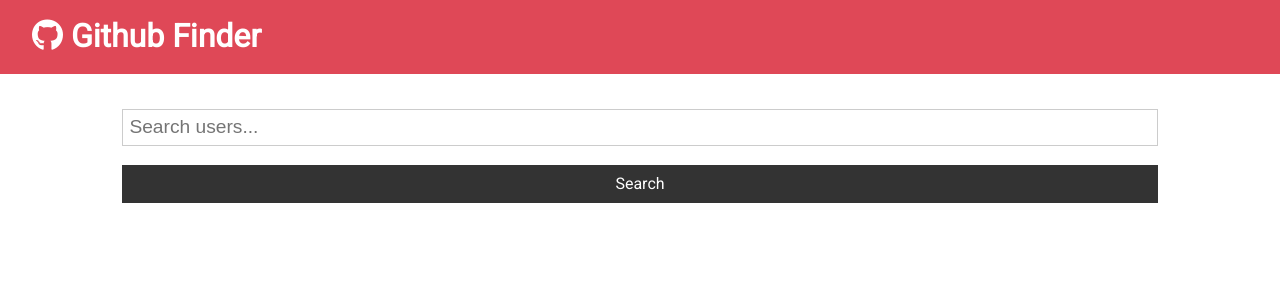
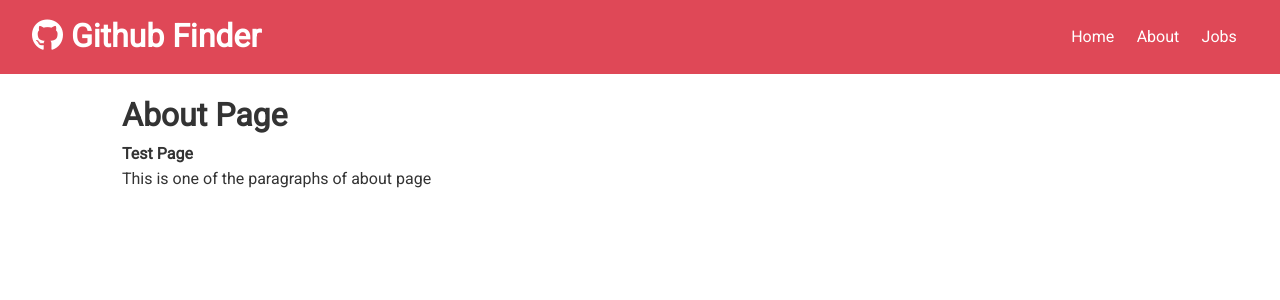
Before and after one commit to robertmoscaliuc96/GitHub-Finder, a React (Create React App) app: page /about in a window 1280 px wide. Shown: the top 300 px of the page. Built offline with nearby package versions, Linux system fonts and the light colour scheme.

Commit message:
adding react router, create new pages

```diff
--- a/package.json
+++ b/package.json
@@ -9,6 +9,7 @@
     "axios": "^0.19.2",
     "react": "^16.13.1",
     "react-dom": "^16.13.1",
+    "react-router-dom": "^5.2.0",
     "react-scripts": "3.4.1"
   },
   "scripts": {
--- a/src/App.js
+++ b/src/App.js
@@ -1,16 +1,21 @@
-import React, {Component} from 'react';
+import React, {Component, Fragment} from 'react';
 import './App.css';
 import Navbar from './components/layout/Navbar';
 import Users from './components/users/Users';
-import Search from './components/users/Search'
+import Search from './components/users/Search';
+import About from './components/pages/About'
+import Jobs from './components/pages/Jobs'
 import axios from 'axios';
+import Alert from './components/layout/Alert'
+import {BrowserRouter as Router, Switch, Route } from 'react-router-dom'
 
 
 class App extends Component {
   // lifecycle
   state= {
     users: [],
-    loading: false
+    loading: false,
+    alert: null
   }
 
   //this will run when the components mount
@@ -27,7 +32,6 @@ class App extends Component {
   // Takes the props from Search.js
   // Search github users
   searchUsers = async (text) => {
-
     this.setState({loading: true})
 
     const res= await axios.get(`https://api.github.com/search/users?q=${text}&client_id=${process.env.REACT_APP_CLIENT_ID}&client_secret=${process.env.REACT_APP_GITHUB_CLIENT_SECRET}`);
@@ -35,17 +39,47 @@ class App extends Component {
     this.setState({users:res.data.items, loading:false})
   }
 
+  // clear users from state
+  clearUsers = () => this.setState({users: [], loading:false});
+
+  // Alert if the form is empty
+  setAlert = (msg, type) => {
+    this.setState({alert: {msg, type}})
+
+    setTimeout( () => this.setState({alert:null}), 5000)
+  }
+
+
   render(){
+    const {loading, users} = this.state
     return (
+    <Router>
     <div className="App">
         <Navbar/>
         <div className="container">
 
-        <Search  searchUsers={this.searchUsers}/>
-        <Users loading={this.state.loading} users={this.state.users}/>
-        </div>
+          <Alert alert = {this.state.alert}></Alert>
+          <Switch>
+            <Route exact path="/" render={ props => (
+              <Fragment>
+                <Search
+                  searchUsers={this.searchUsers}
+                  clearUsers={this.clearUsers}
+                  showClear={this.state.users.length > 0 ? true : false}
+                  setAlert={this.setAlert}
+                  />
+                <Users loading={loading} users={users}/>
+              </Fragment>
+            )}/>
+            <Route exact path="/about" component={About}/>
+            <Route exact path="/jobs" component={Jobs}/>
+          </Switch>
+
+          </div>
 
     </div>
+    </Router>
+
   );
   }
 
--- /dev/null
+++ b/src/components/layout/Alert.js
@@ -0,0 +1,14 @@
+import React from 'react'
+
+const Alert = ({alert}) => {
+    return (
+        alert !== null && (
+            <div className={`alert alert-${alert.type}`}>
+            <i className="fas fa-info-circle"/> {alert.msg}
+
+            </div>
+        )
+    )
+}
+
+export default Alert
--- a/src/components/layout/Navbar.js
+++ b/src/components/layout/Navbar.js
@@ -1,5 +1,6 @@
 import React from 'react';
 import PropTypes from "prop-types";
+import {Link} from 'react-router-dom'
 
 const Navbar = ({icon,title}) => {
 
@@ -8,6 +9,17 @@ const Navbar = ({icon,title}) => {
                 <h1>
                  <i className={icon} /> {title}
                 </h1>
+                <ul>
+                    <li>
+                        <Link to="/">Home</Link>
+                    </li>
+                    <li>
+                        <Link to="/about">About</Link>
+                    </li>
+                    <li>
+                        <Link to="/jobs">Jobs</Link>
+                    </li>
+                </ul>
             </div>
         )
     }
--- /dev/null
+++ b/src/components/pages/About.js
@@ -0,0 +1,13 @@
+import React from 'react'
+
+const About = () => {
+    return (
+        <div>
+        <h1>About Page</h1>
+        <h4> Test Page</h4>
+        <p>This is one of the paragraphs of about page</p>
+
+        </div>
+    )
+}
+export default About
--- /dev/null
+++ b/src/components/pages/Jobs.js
@@ -0,0 +1,11 @@
+import React from 'react'
+
+ const Jobs = () => {
+    return (
+        <div>
+            <h1> This is the Jobs pages</h1>
+            <p> We will use the github jobs API to search for jobs</p>
+        </div>
+    )
+}
+export default Jobs
--- a/src/components/users/Search.js
+++ b/src/components/users/Search.js
@@ -10,18 +10,29 @@ export class Search extends Component {
 
     static propTypes = {
         searchUsers: PropTypes.func.isRequired,
+        clearUsers: PropTypes.func.isRequired,
+        showClear: PropTypes.bool.isRequired,
+        setAlert: PropTypes.func.isRequired,
     }
 
     onChange = (e) => this.setState({[e.target.name]: e.target.value});
 
     onSubmit =(e)=>{
         e.preventDefault();
-        // pass the text to the main App.js
-        this.props.searchUsers(this.state.text);
-        this.setState({text:""})
+        if(this.state.text ===""){
+            this.props.setAlert("Please enter something" , "light");
+        }else {
+            // pass the text to the main App.js
+            this.props.searchUsers(this.state.text);
+            this.setState({text:""})
+
+        }
     }
 
     render() {
+        //destructuring
+        const {showClear, clearUsers} =this.props
+
         return (
             <div>
                 <form onSubmit={this.onSubmit} className="form">
@@ -29,6 +40,10 @@ export class Search extends Component {
                     />
                     <input type="submit" value="Search" className="btn btn-dark btn-block"></input>
                 </form>
+                    {showClear && (
+                    <button className="btn btn-light btn-block" onClick={clearUsers}>Clear</button>
+
+                )}
             </div>
         )
     }
```
Also changed, not shown: 1 other file (tests, documents, lock files or other folders).
